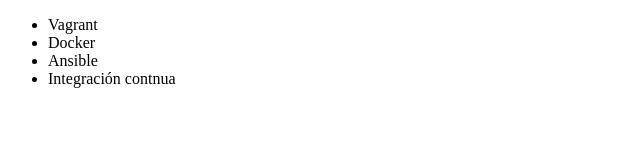
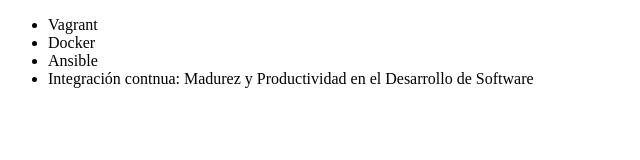
Before and after one commit to m1gue2023/alura-git, a plain HTML site: page index.html in a window 1280 px wide. Shown: the whole page, without its empty margins (0-640 px from the left). Drawn offline with Linux system fonts and the light colour scheme.

Commit message:
Renombrando curso de Integración Continua

```diff
--- a/index.html
+++ b/index.html
@@ -9,7 +9,7 @@
          <li> Vagrant </li>
          <li> Docker </li>
          <li> Ansible </li>
-         <li> Integración contnua </li>
+         <li> Integración contnua: Madurez y Productividad en el Desarrollo de Software</li>
      </ul>
 </body>
 </html>
```
